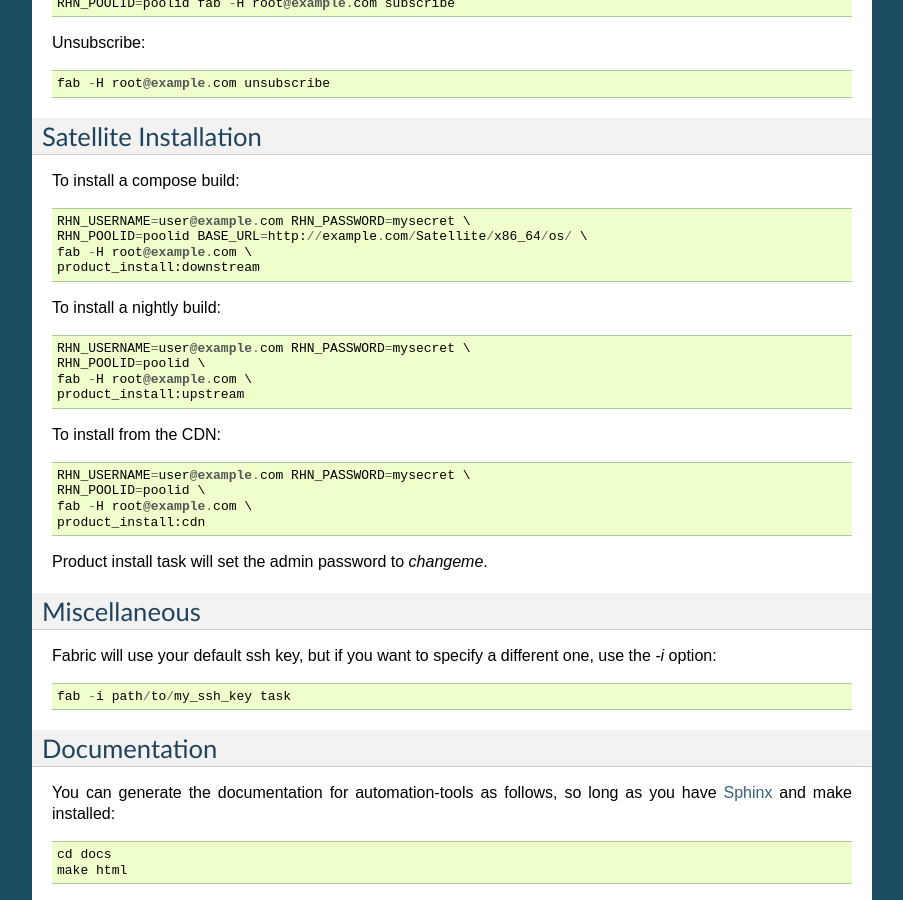
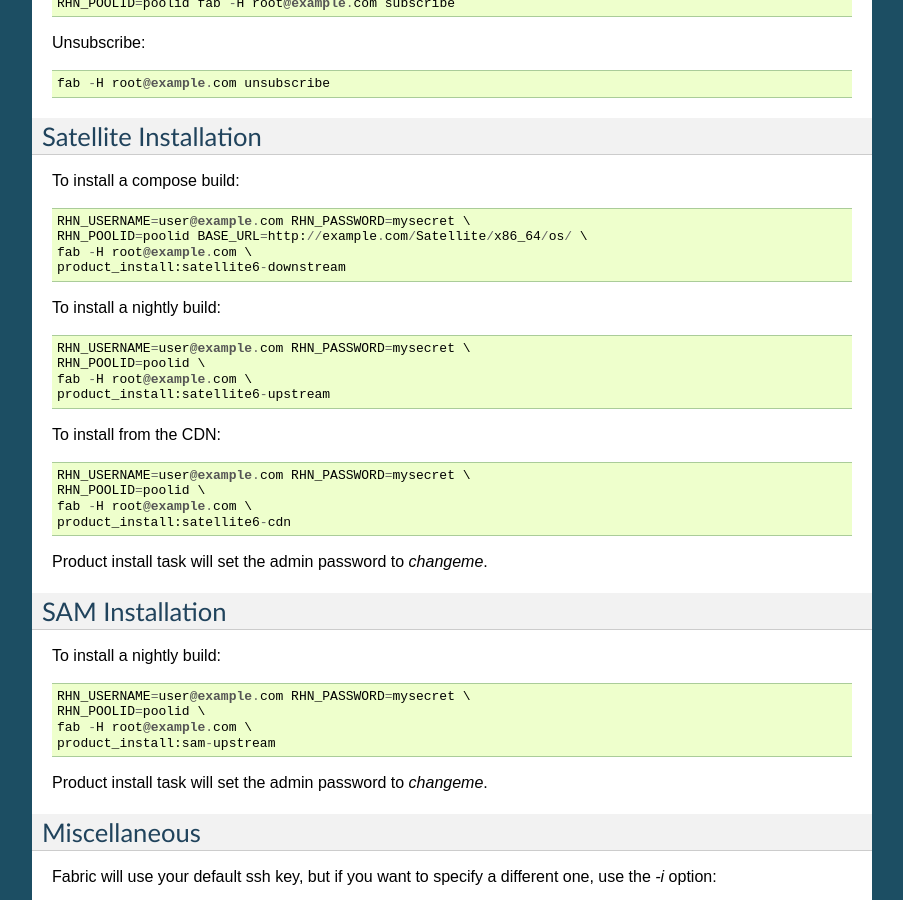
Before and after one commit to SatelliteQE/automation-tools, a Sphinx documentation site: the page built from docs/index.rst, in a window 1280 px wide and 900 px high, scrolled down 785 px. Shown: the whole window, without its empty margins (198-1101 px from the left). Built offline with Sphinx 7.4.7, drawn with Linux system fonts in a browser that asks for light colours.

Commit message:
Improve product_install for sam installation
Avoid running unnecessary tasks on SAM product installation.

Also add a satellite6 prefix to Satellite related distributions to make
easier to manage jenkins jobs for both SAM and Satellite.

```diff
--- a/docs/index.rst
+++ b/docs/index.rst
@@ -58,14 +58,14 @@
     RHN_USERNAME=user@example.com RHN_PASSWORD=mysecret \
     RHN_POOLID=poolid BASE_URL=http://example.com/Satellite/x86_64/os/ \
     fab -H root@example.com \
-    product_install:downstream
+    product_install:satellite6-downstream
 
 To install a nightly build::
 
     RHN_USERNAME=user@example.com RHN_PASSWORD=mysecret \
     RHN_POOLID=poolid \
     fab -H root@example.com \
-    product_install:upstream
+    product_install:satellite6-upstream
 
 
 To install from the CDN::
@@ -73,8 +73,20 @@
     RHN_USERNAME=user@example.com RHN_PASSWORD=mysecret \
     RHN_POOLID=poolid \
     fab -H root@example.com \
-    product_install:cdn
+    product_install:satellite6-cdn
 
+
+Product install task will set the admin password to `changeme`.
+
+SAM Installation
+----------------
+
+To install a nightly build::
+
+    RHN_USERNAME=user@example.com RHN_PASSWORD=mysecret \
+    RHN_POOLID=poolid \
+    fab -H root@example.com \
+    product_install:sam-upstream
 
 Product install task will set the admin password to `changeme`.
 
```
Also changed, not shown: automation_tools/__init__.py (+16 -13 lines).
